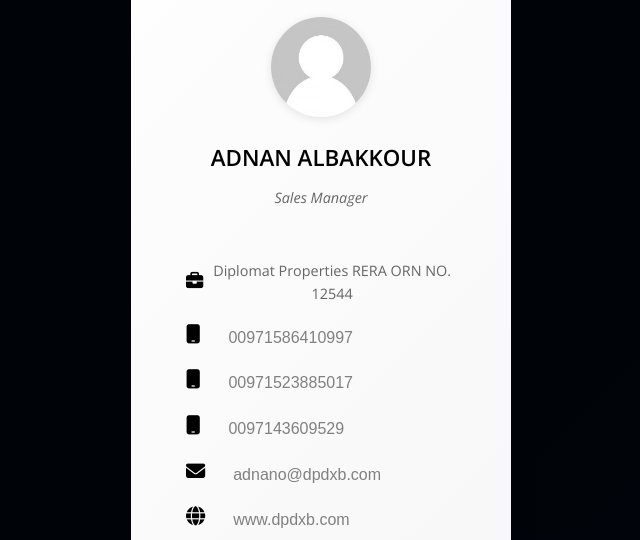
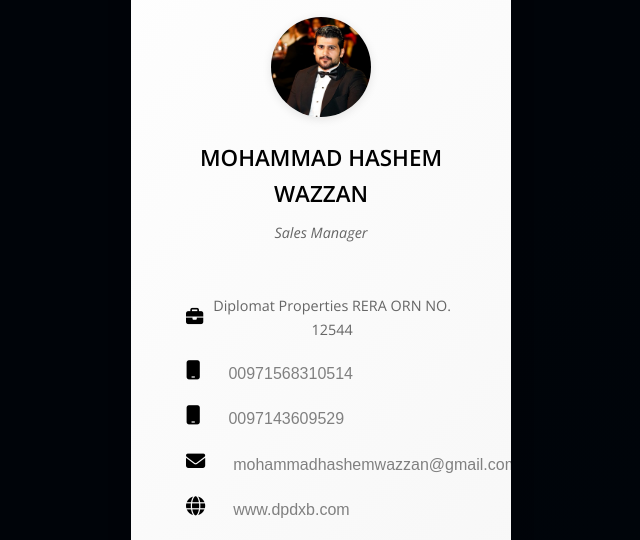
Before and after one commit to Diplomat-Properties/MOHAMMAD-HASHEM-WAZZAN-, a plain HTML site: page index.html in a window 1280 px wide. Shown: the part 250-790 px from the top of the page, without its empty margins (319-959 px from the left). Drawn offline with nearby package versions, Linux system fonts and the light colour scheme.

Commit message:
Update index.html

```diff
--- a/index.html
+++ b/index.html
@@ -22,17 +22,16 @@
     </div>
 
     <div class="agent-section">
-      <img src="img/blank.jpg" alt="Agent Photo" class="agent-photo">
-      <h3 class="agent-name">ADNAN ALBAKKOUR</h3>
+      <img src="img/wazzen.jpeg" alt="Agent Photo" class="agent-photo">
+      <h3 class="agent-name">MOHAMMAD HASHEM WAZZAN</h3>
       <p class="agent-role">Sales Manager</p>
       <p class="agent-registration"><span class="registration-symbol"><i class="fa-solid fa-briefcase detail-icon"></i></span> Diplomat Properties RERA ORN NO. 12544</p>
     </div>
 
     <div class="card-details">
-      <p><i class="fa-solid fa-mobile detail-icon"></i> <a href="tel:00971586410997">00971586410997</a></p>
-      <p><i class="fa-solid fa-mobile detail-icon"></i> <a href="tel:00971523885017">00971523885017</a></p>
+      <p><i class="fa-solid fa-mobile detail-icon"></i> <a href="tel:00971568310514">00971568310514</a></p>
       <p><i class="fa-solid fa-mobile detail-icon"></i> <a href="tel:0097143609529">0097143609529</a></p>
-      <p><i class="fas fa-envelope detail-icon"></i> <a href="mailto:adnano@dpdxb.com">adnano@dpdxb.com</a></p>
+      <p><i class="fas fa-envelope detail-icon"></i> <a href="mailto:mohammadhashemwazzan@gmail.com">mohammadhashemwazzan@gmail.com</a></p>
       <p><i class="fas fa-globe detail-icon"></i> <a href="http://www.dpdxb.com" target="_blank">www.dpdxb.com</a></p>
       <p><i class="fas fa-map-marker-alt detail-icon"></i> <a href="https://www.google.com/maps/search/?api=1&query=PO+Box+No+181702+Office+NO.807+Opal+Tower+Business+Bay%2C+Dubai+UAE" target="_blank">PO Box No 181702 Office NO.807 Opal Tower Business Bay, Dubai UAE</a></p>
     </div>
```
